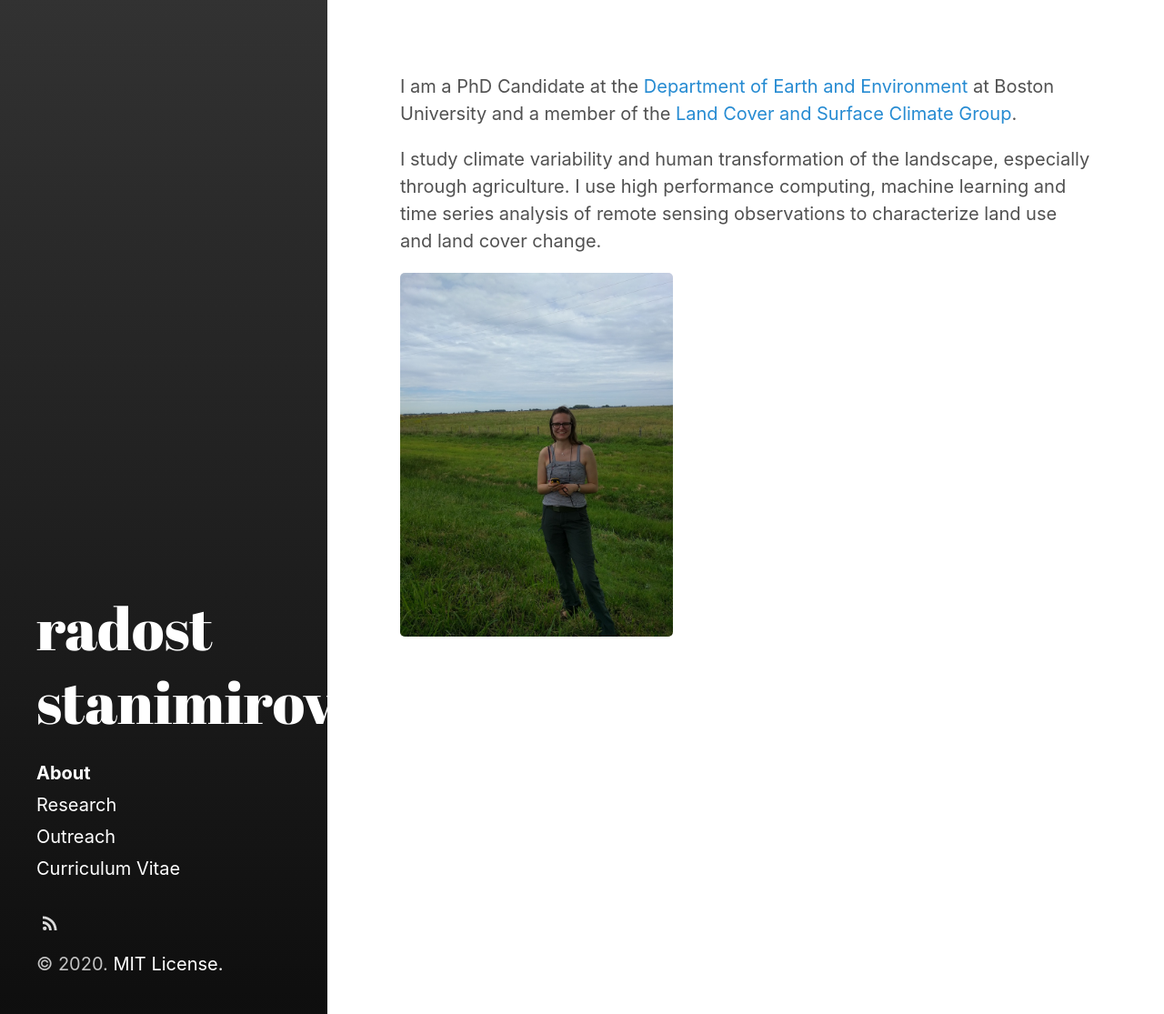
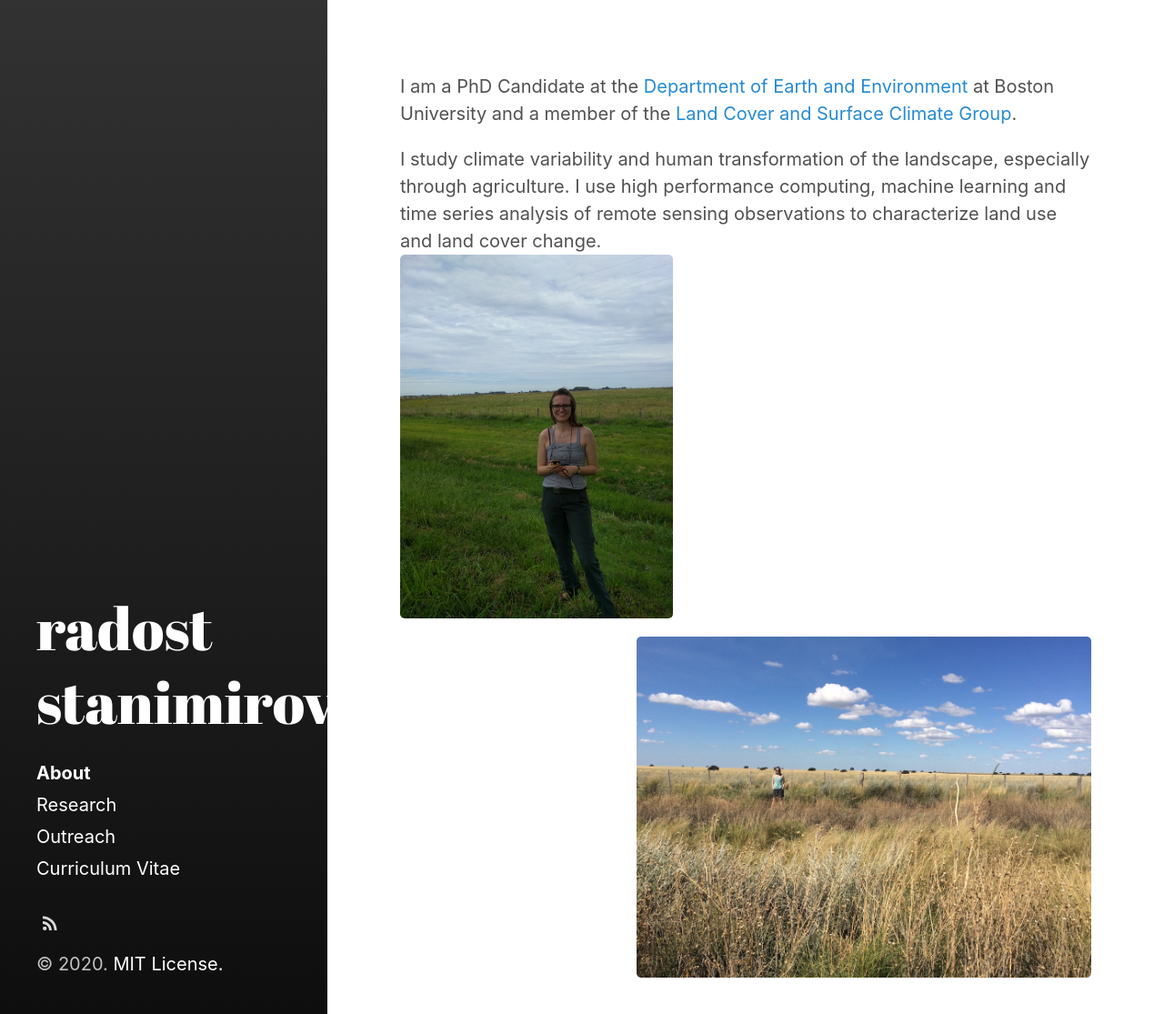
Before and after one commit to rkstan/rkstan.github.io, a Jekyll site: the page built from index.html, in a window 1280 px wide. Shown: the whole page at 91% size. Built offline with Jekyll 4.4.1, drawn with Linux system fonts in a browser that asks for light colours.

Commit message:
Update index.html

```diff
--- a/index.html
+++ b/index.html
@@ -9,4 +9,4 @@ sidebar_sort_order: 1
 <p> I am a PhD Candidate at the <a href="https://www.bu.edu/earth/">Department of Earth and Environment</a> at Boston University and a member of the <a href="http://www.bu.edu/lcsc/">Land Cover and Surface Climate Group</a>. <br>
 <p> I study climate variability and human transformation of the landscape, especially through agriculture. I use high performance computing, machine learning and time series analysis of remote sensing observations to characterize land use and land cover change. <br>
 
-<p> <img style="float: center;" src="images/IMG_20170303_114944.jpg" width="300" height="400"> <br>
+<img style="float: center;" src="images/IMG_20170303_114944.jpg" width="300" height="400" align="left"> <img style="float: center;" src="images/IMG_5810.jpg" width="500" height="400" align="right">
```
